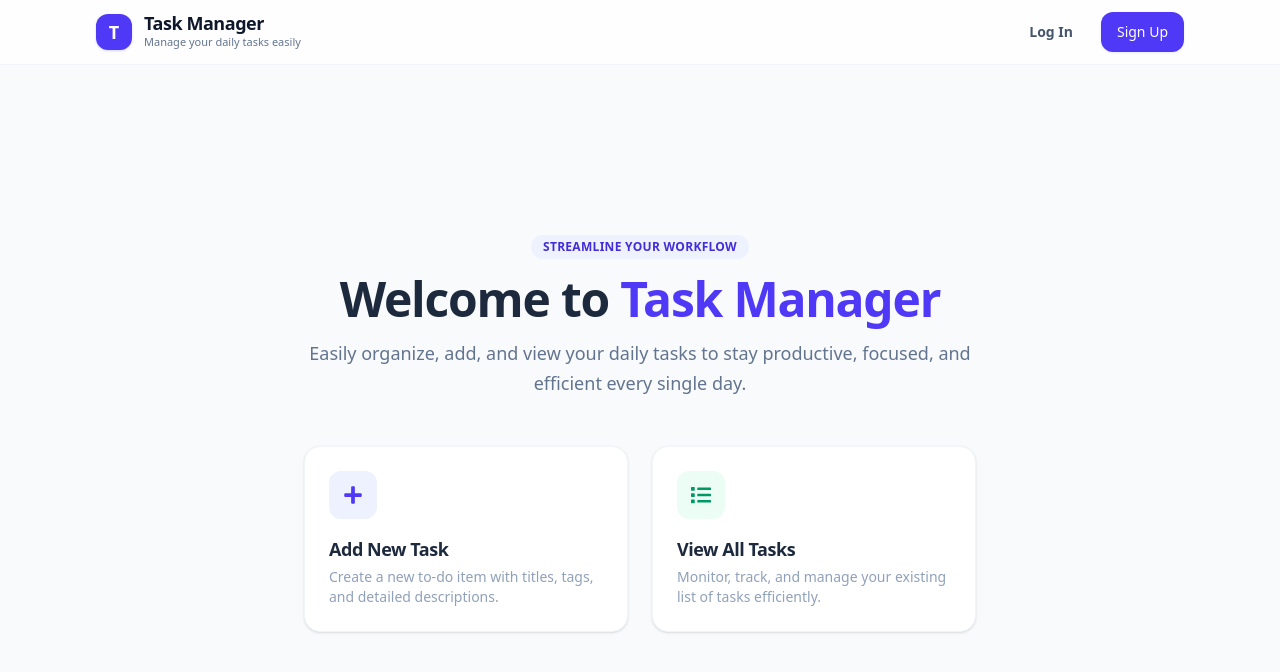
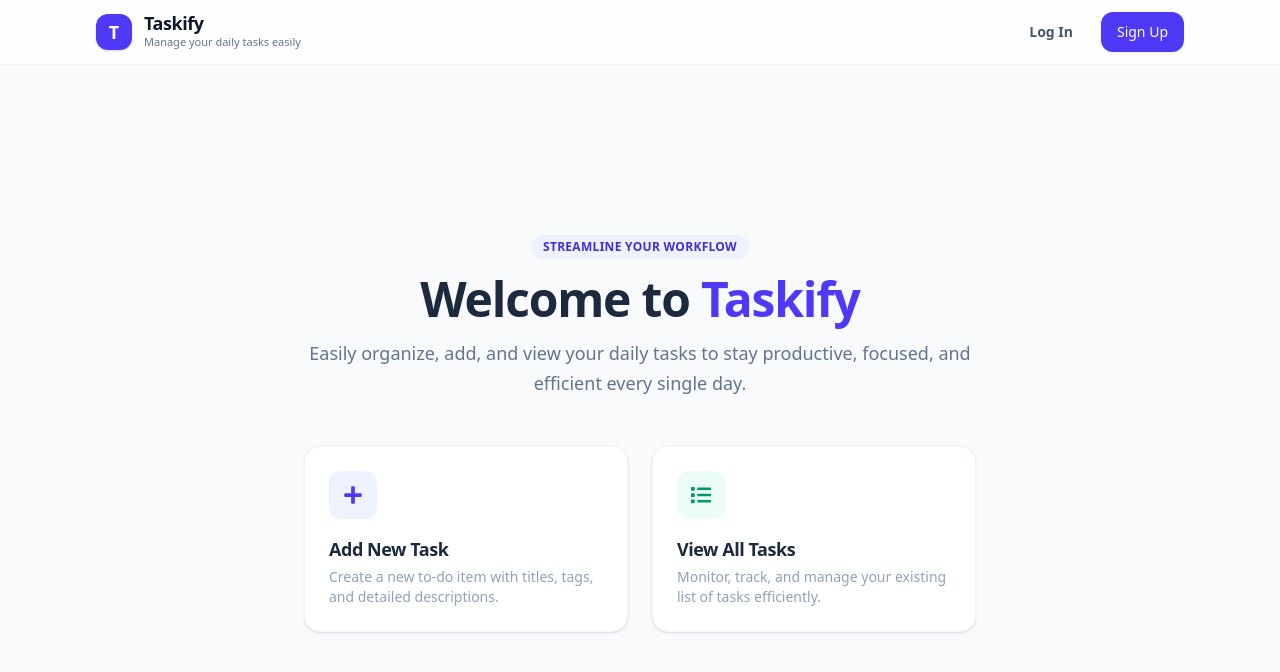
Before and after one commit to Huzaifa-develpor/Task-Manager, a React (Vite) app in the folder cleint/: page / in a window 1280 px wide. Shown: the top 672 px of the page. Built offline with nearby package versions, Linux system fonts and the light colour scheme.

Commit message:
fix taskify

```diff
--- a/cleint/src/components/Header.jsx
+++ b/cleint/src/components/Header.jsx
@@ -28,7 +28,7 @@ const Header = () => {
             </div>
             <div>
               <h1 className="text-lg font-bold text-slate-900 tracking-tight leading-none">
-                Task Manager
+                Taskify
               </h1>
               <p className="text-[11px] text-slate-500 font-medium mt-0.5 hidden sm:block">
                 Manage your daily tasks easily
--- a/cleint/src/components/Home.jsx
+++ b/cleint/src/components/Home.jsx
@@ -16,7 +16,7 @@ const Home = () => {
              Streamline Your Workflow
           </span>
           <h1 className="text-4xl sm:text-5xl font-black text-slate-800 tracking-tight mb-4">
-            Welcome to <span className="text-indigo-600">Task Manager</span>
+            Welcome to <span className="text-indigo-600">Taskify</span>
           </h1>
           <p className="text-slate-500 text-base sm:text-lg leading-relaxed">
             Easily organize, add, and view your daily tasks to stay productive, focused, and efficient every single day.
```
Also changed, not shown: 2 other files (tests, documents, lock files or other folders).
